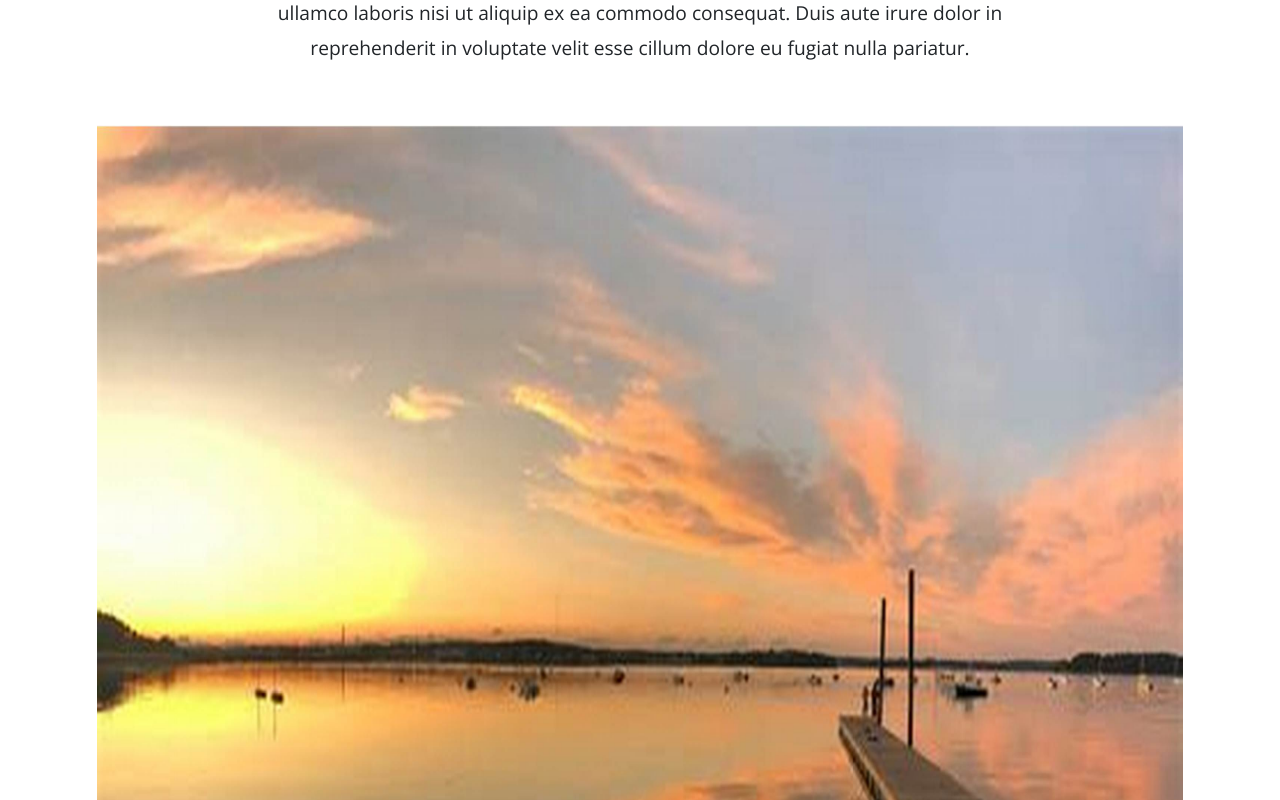
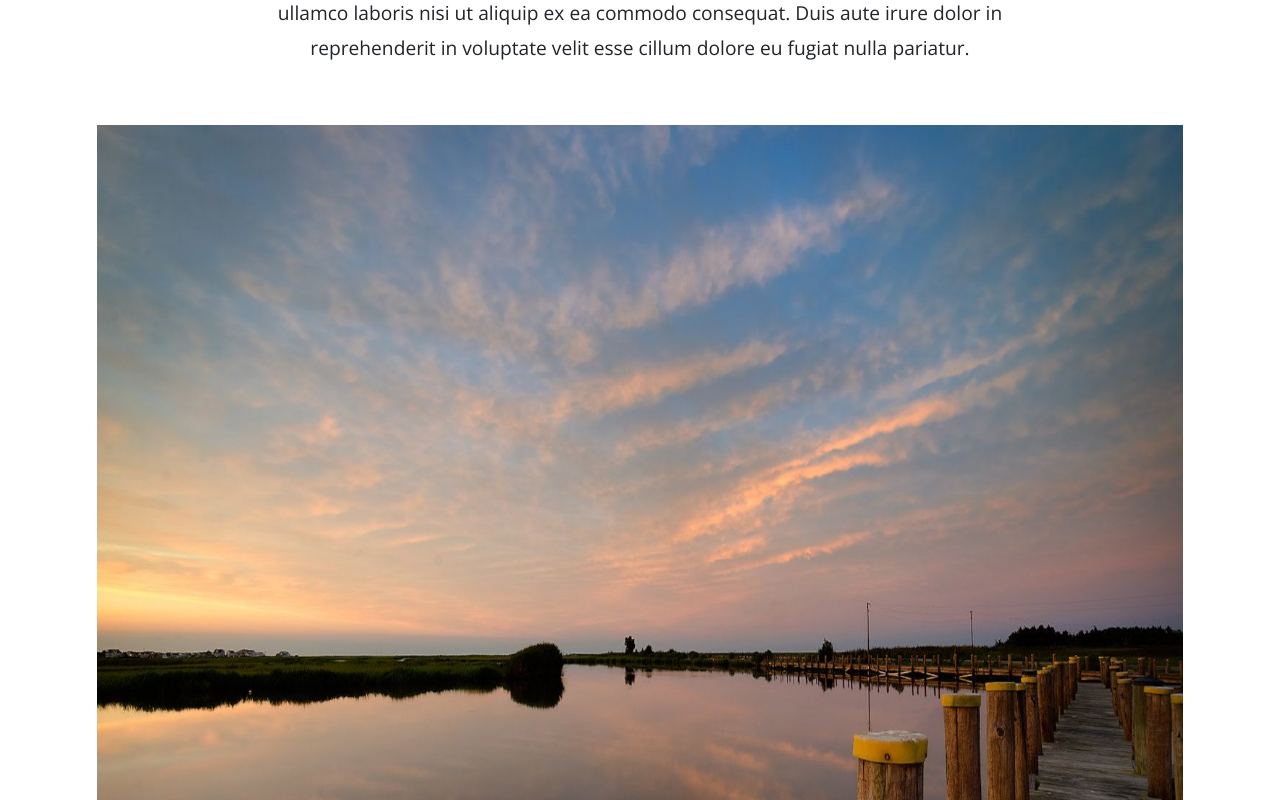
Before and after one commit to benbilltel/Project01-Group01, a React (Vite) app in the folder ecommerce-UI/react-app/: page /about in a window 1280 px wide. Shown: the part 680-1480 px from the top of the page. Built offline with nearby package versions, Linux system fonts and the light colour scheme; no server answers.

Commit message:
update compose

```diff
--- a/ecommerce-UI/react-app/src/components/About/About.jsx
+++ b/ecommerce-UI/react-app/src/components/About/About.jsx
@@ -53,7 +53,7 @@ class About extends Component {
                 <img
                   className="d-block"
                   style={{ minHeight: "250px" ,width:"100%"}}
-                  src="../../../product14.jpg"
+                  src="../../../product13.jpg"
                   alt="Second slide"
                 />
               </Carousel.Item>
@@ -61,7 +61,7 @@ class About extends Component {
                 <img
                   className="d-block"
                   style={{ minHeight: "250px" ,width:"100%"}}
-                  src="../../../product15.jpg"
+                  src="../../../product13.jpg"
                   alt="Third slide"
                 />
               </Carousel.Item>
@@ -85,7 +85,7 @@ class About extends Component {
                 <img
                   className="d-block"
                   style={{ minHeight: "250px" ,width:"100%"}}
-                  src="../../../product15.jpg"
+                  src="../../../product13.jpg"
                   alt="First slide"
                 />
               </Carousel.Item>
@@ -101,7 +101,7 @@ class About extends Component {
                 <img
                   className="d-block"
                   style={{ minHeight: "250px" ,width:"100%"}}
-                  src="../../../product14.jpg"
+                  src="../../../product13.jpg"
                   alt="Third slide"
                 />
               </Carousel.Item>
--- a/ecommerce-UI/react-app/src/services/constant.jsx
+++ b/ecommerce-UI/react-app/src/services/constant.jsx
@@ -1,14 +1,13 @@
-// const API_URL = import.meta.env.VITE_API_URL;
-// console.log(API_URL)
-// export const API_USER = API_URL+"/api/v1/users/"
-// export const API_CATEGORY = API_URL+"/api/v1/categories/"
-// export const API_PRODUCT = API_URL+"/api/v1/products/"
-// export const API_CART = API_URL+"/api/v1/carts/"
-// export const API_PAYMENT = API_URL+"/api/v1/payment/"
+const API_URL = import.meta.env.VITE_API_URL;
+export const API_USER = API_URL+"/api/v1/users/"
+export const API_CATEGORY = API_URL+"/api/v1/categories/"
+export const API_PRODUCT = API_URL+"/api/v1/products/"
+export const API_CART = API_URL+"/api/v1/carts/"
+export const API_PAYMENT = API_URL+"/api/v1/payment/"
 
 // test config
-export const API_USER = "http://localhost:8080/api/v1/users/";
-export const API_CATEGORY = "http://localhost:8080/api/v1/categories/";
-export const API_PRODUCT = "http://localhost:8080/api/v1/products/";
-export const API_CART = "http://localhost:8080/api/v1/carts/";
-export const API_PAYMENT = "http://localhost:8080/api/v1/payment/";
+// export const API_USER = "http://localhost:8080/api/v1/users/";
+// export const API_CATEGORY = "http://localhost:8080/api/v1/categories/";
+// export const API_PRODUCT = "http://localhost:8080/api/v1/products/";
+// export const API_CART = "http://localhost:8080/api/v1/carts/";
+// export const API_PAYMENT = "http://localhost:8080/api/v1/payment/";
--- a/ecommerce-UI/react-app/vite.config.js
+++ b/ecommerce-UI/react-app/vite.config.js
@@ -10,6 +10,6 @@ export default defineConfig({
     },
     host: true, // needed for the Docker Container port mapping to work
     strictPort: true,
-    port: 5175, // you can replace this port with any port
+    port: 5173,
   }
 })
```
Also changed, not shown: 2 other files (tests, documents, lock files or other folders).
